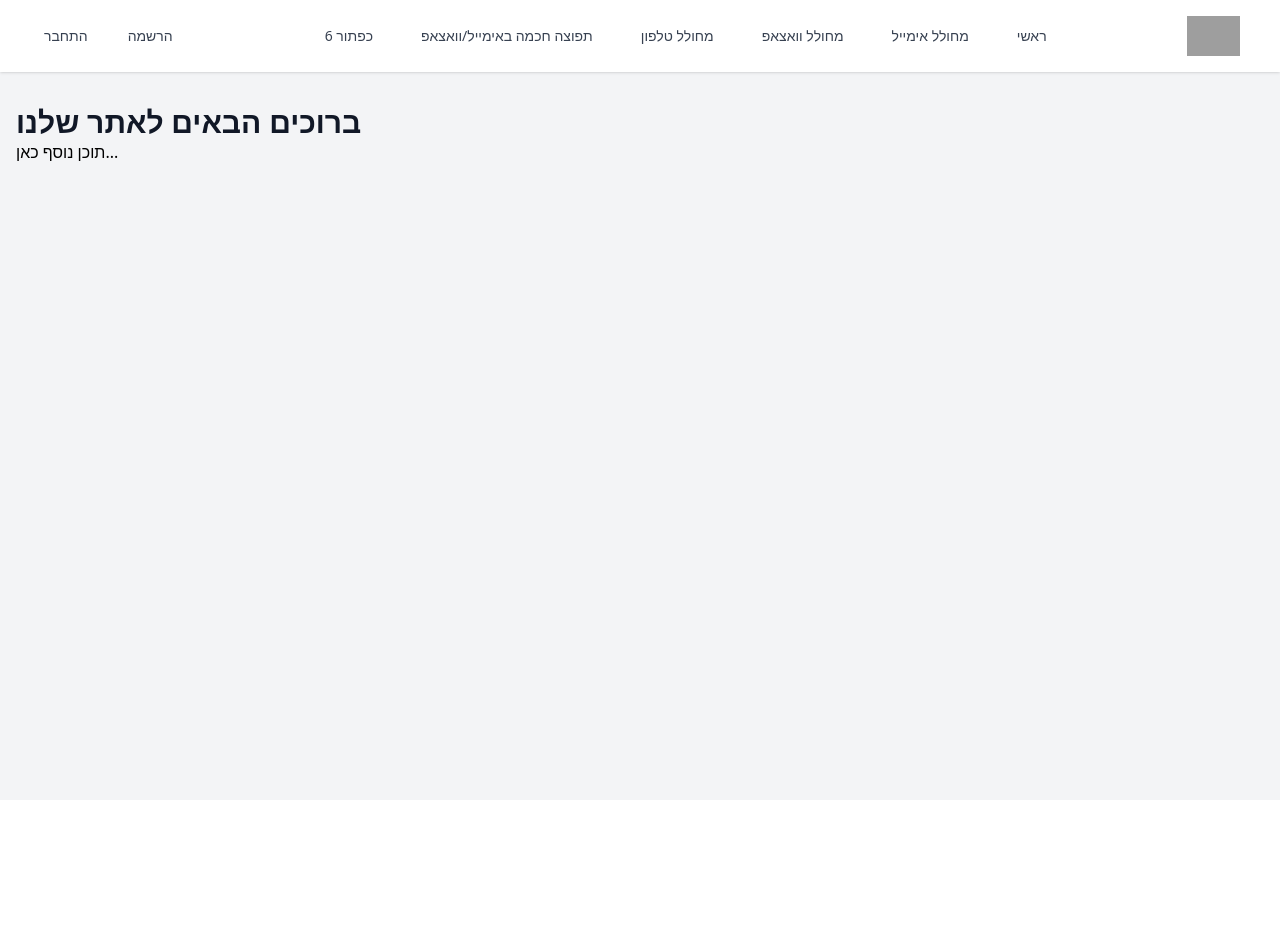
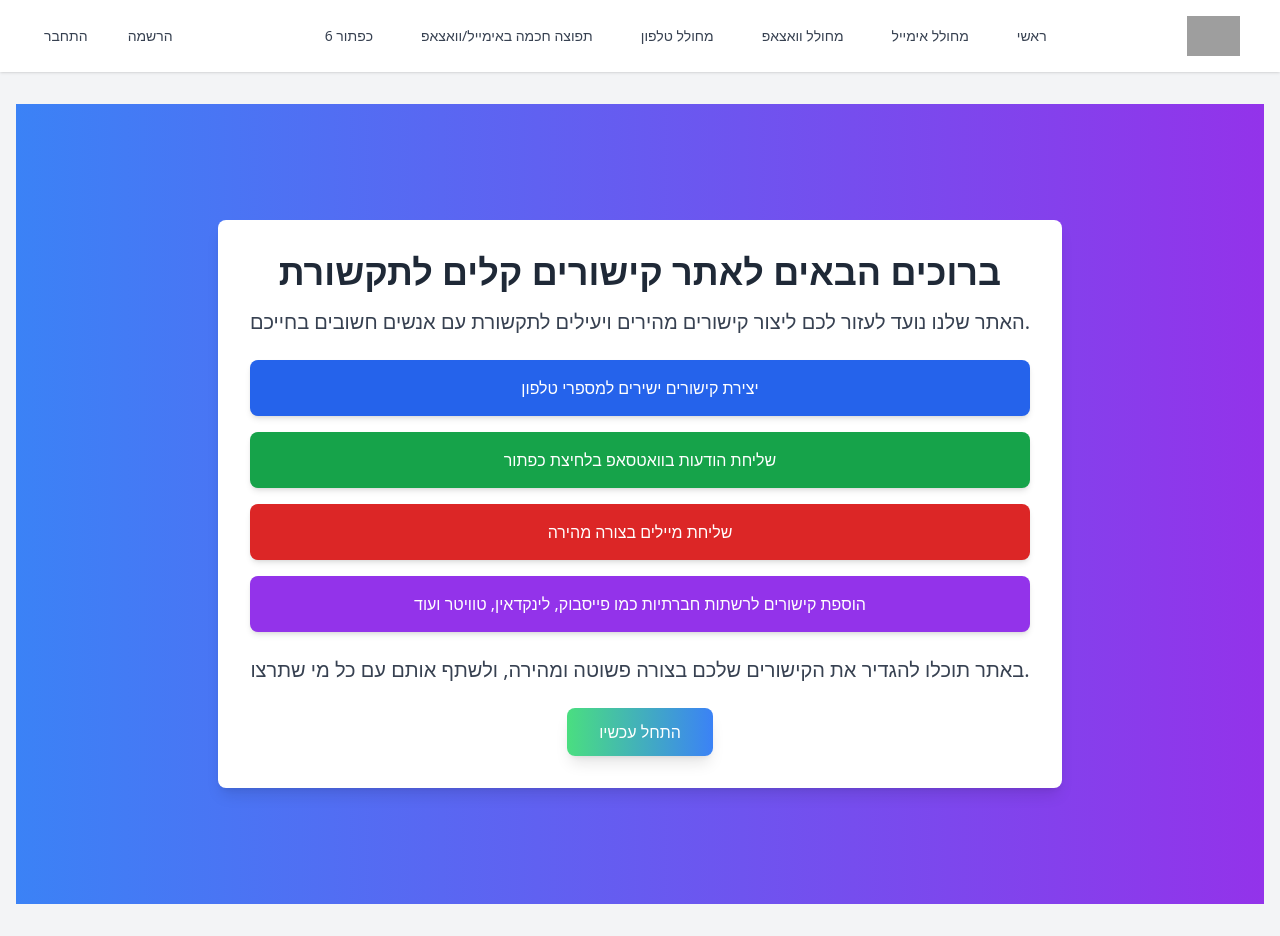
Before and after one commit to SimchaSucot/ContactLinks, a React (Vite) app in the folder client/: page / in a window 1280 px wide. Before the commit the page ends 800 px from the top, so only its background shows below. Built offline with nearby package versions, Linux system fonts and the light colour scheme; grey boxes are pictures that could not be loaded.

Commit message:
update the welcome page

```diff
--- a/client/src/components/Welcome.jsx
+++ b/client/src/components/Welcome.jsx
@@ -1,12 +1,41 @@
-// Welcome.jsx
-
-import React from 'react';
+import React from "react";
 
 const Welcome = () => {
   return (
-    <div>
-      <h1 className="text-3xl font-bold text-gray-900">ברוכים הבאים לאתר שלנו</h1>
-      <p>תוכן נוסף כאן...</p>
+    <div className="bg-gradient-to-r from-blue-500 to-purple-600 min-h-screen flex items-center justify-center p-4">
+      <div className="bg-white max-w-4xl mx-auto p-8 rounded-lg shadow-lg text-center transform transition duration-500 hover:scale-105">
+        <h1 className="text-4xl text-gray-800 mb-4 font-bold">
+          ברוכים הבאים לאתר קישורים קלים לתקשורת
+        </h1>
+        <p className="text-xl text-gray-700 mb-6">
+          האתר שלנו נועד לעזור לכם ליצור קישורים מהירים ויעילים לתקשורת עם אנשים
+          חשובים בחייכם.
+        </p>
+        <ul className="list-none p-0 space-y-4">
+          <li className="bg-blue-600 text-white py-4 px-6 rounded-lg shadow-md hover:bg-blue-700 transition duration-300">
+            יצירת קישורים ישירים למספרי טלפון
+          </li>
+          <li className="bg-green-600 text-white py-4 px-6 rounded-lg shadow-md hover:bg-green-700 transition duration-300">
+            שליחת הודעות בוואטסאפ בלחיצת כפתור
+          </li>
+          <li className="bg-red-600 text-white py-4 px-6 rounded-lg shadow-md hover:bg-red-700 transition duration-300">
+            שליחת מיילים בצורה מהירה
+          </li>
+          <li className="bg-purple-600 text-white py-4 px-6 rounded-lg shadow-md hover:bg-purple-700 transition duration-300">
+            הוספת קישורים לרשתות חברתיות כמו פייסבוק, לינקדאין, טוויטר ועוד
+          </li>
+        </ul>
+        <p className="text-xl text-gray-700 mt-6">
+          באתר תוכלו להגדיר את הקישורים שלכם בצורה פשוטה ומהירה, ולשתף אותם עם
+          כל מי שתרצו.
+        </p>
+        <a
+          href="#"
+          className="inline-block bg-gradient-to-r from-green-400 to-blue-500 text-white mt-6 py-3 px-8 rounded-lg shadow-lg hover:from-green-500 hover:to-blue-600 transition duration-300 transform hover:-translate-y-1"
+        >
+          התחל עכשיו
+        </a>
+      </div>
     </div>
   );
 };
```
